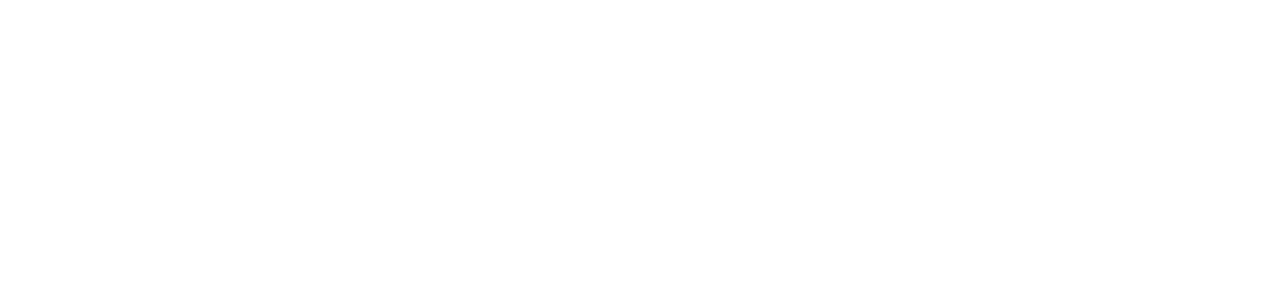
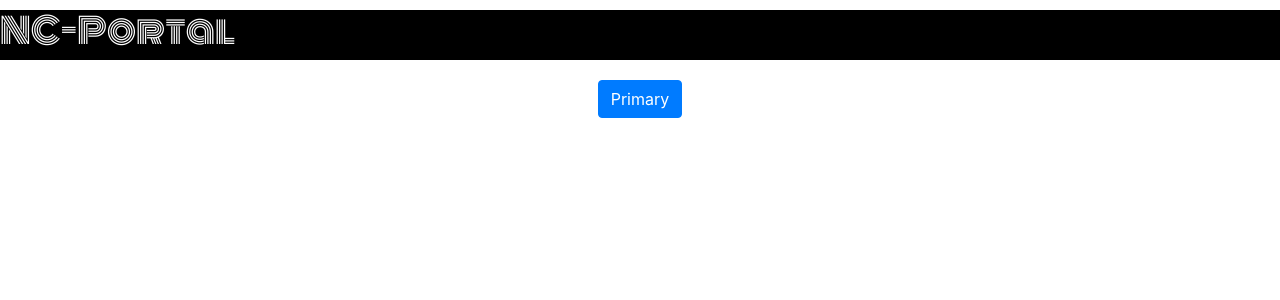
Before and after one commit to muhammad-shahroze/nc-portal, a React (Create React App) app: page / in a window 1280 px wide. Shown: the top 300 px of the page. Built offline with nearby package versions, Linux system fonts and the light colour scheme; the HTML template or start-up script is replaced by a standard one.

Commit message:
added Header and Userlist components

```diff
--- a/package.json
+++ b/package.json
@@ -7,8 +7,10 @@
     "axios": "^0.18.0",
     "bootstrap": "^4.3.1",
     "react": "^16.8.4",
+    "react-bootstrap": "^1.0.0-beta.5",
     "react-dom": "^16.8.4",
-    "react-scripts": "2.1.8"
+    "react-scripts": "2.1.8",
+    "reactstrap": "^7.1.0"
   },
   "scripts": {
     "start": "react-scripts start",
--- a/public/index.html
+++ b/public/index.html
@@ -20,6 +20,7 @@
       work correctly both with client-side routing and a non-root public URL.
       Learn how to configure a non-root public URL by running `npm run build`.
     -->
+  <link href="https://fonts.googleapis.com/css?family=Monoton" rel="stylesheet">
   <title>NC Portal</title>
 </head>
 
--- a/src/App.css
+++ /dev/null
@@ -1,3 +0,0 @@
-.App {
-  text-align: center;
-}
--- a/src/App.js
+++ b/src/App.js
@@ -1,11 +1,18 @@
 import React, { Component } from 'react';
-import './App.css';
+import { Router } from '@reach/router';
+import Header from './components/Header'
+import UsersList from './components/UsersList';
+import Home from './components/Home'
 
 class App extends Component {
   render() {
     return (
       <div className="App">
-
+        <Header />
+        <Router>
+          <Home path='/' />
+          <UsersList path='/users' />
+        </Router>
       </div>
     );
   }
--- /dev/null
+++ b/src/components/Header.jsx
@@ -0,0 +1,22 @@
+import React, { Component } from 'react';
+import { Link } from '@reach/router';
+import { Container, Row, Col } from 'react-bootstrap';
+import '../styling/main.css';
+
+class Header extends Component {
+  render() {
+    return (
+      <div className='title'>
+        <Container className='title-container' />
+        <Row>
+          <Col className='title-column'>
+            <Link to={'/'}><h1>NC-Portal</h1></Link>
+          </Col>
+        </Row>
+        <Container />
+      </div>
+    );
+  }
+}
+
+export default Header;
--- /dev/null
+++ b/src/components/Home.jsx
@@ -0,0 +1,19 @@
+import React, { Component } from 'react'
+import { Row, Col, Button } from 'react-bootstrap';
+
+class Home extends Component {
+  render() {
+    return (
+      <div>
+        <Col>
+          <Row className='user-box'>
+            <Button variant="primary">Primary</Button>
+            {/* <Button className="show-all-users" variant="primary" href="/users">Show me All Users</Button> */}
+          </Row>
+        </Col>
+      </div>
+    )
+  }
+}
+
+export default Home
--- /dev/null
+++ b/src/components/UsersList.jsx
@@ -0,0 +1,39 @@
+import React, { Component } from 'react'
+import { ListGroup } from 'react-bootstrap';
+import { fetchUsers } from '../utils/API-Requests'
+
+class UsersList extends Component {
+  state = {
+    users: []
+  }
+
+  componentDidMount() {
+    this.getAllUsers();
+  }
+
+  getAllUsers = () => {
+    fetchUsers().then((users) => {
+      this.setState({ users })
+    })
+  }
+
+  render() {
+    const { users } = this.state
+    return (
+      <div className='users-list'>
+        <div className="userListHeader">
+          <h3>The following are a list of registered users with full accecibility to the site features</h3>
+        </div>
+        <ListGroup className='user-group'>
+          {users.map(user => {
+            return <ListGroup.Item className='user-item'>
+              {user.username}
+            </ListGroup.Item>
+          })}
+        </ListGroup>
+      </div>
+    )
+  }
+}
+
+export default UsersList
--- /dev/null
+++ b/src/styling/main.css
@@ -0,0 +1,41 @@
+.title {
+  background-color: black;
+}
+
+.title h1 {
+  font-family: 'Monoton', cursive;
+  font-size: 35px;
+  color: white;
+}
+
+.title-container {
+  margin-top: 10px;
+  justify-content: left;
+}
+
+.users-list {
+  margin: 20px;
+}
+
+.user-group {
+  flex-flow: row wrap;
+  justify-content: flex-start;
+}
+
+.user-item {
+  margin: 10px;
+  height: 50px;
+}
+
+.user-box {
+  flex-flow: row wrap;
+  justify-content: center;
+  margin-top: 20px;
+  margin-left: 45px;
+  margin-right: 45px;
+}
+
+.show-all-users {
+  margin-right: 20px;
+  margin-left: 20px;
+}
--- /dev/null
+++ b/src/utils/API-Requests.js
@@ -0,0 +1,10 @@
+const axios = require('axios');
+
+const request = axios.create({
+  baseURL: 'https://ms-ncknews.herokuapp.com/api'
+});
+
+export const fetchUsers = async () => {
+  const { data } = await request.get('/users');
+  return data.users;
+}
```
Also changed, not shown: 1 other file (tests, documents, lock files or other folders).
